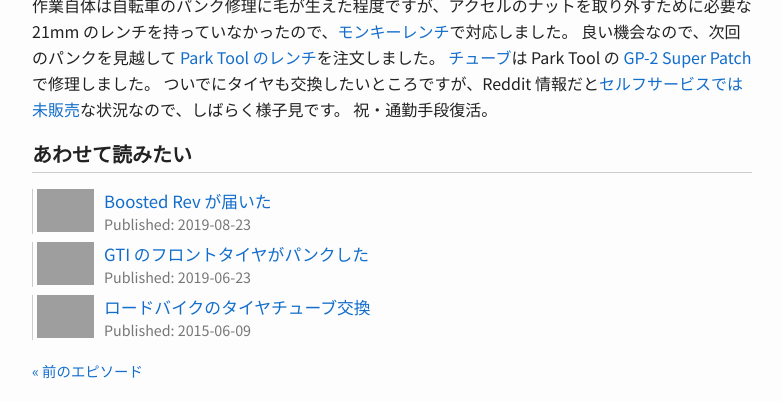
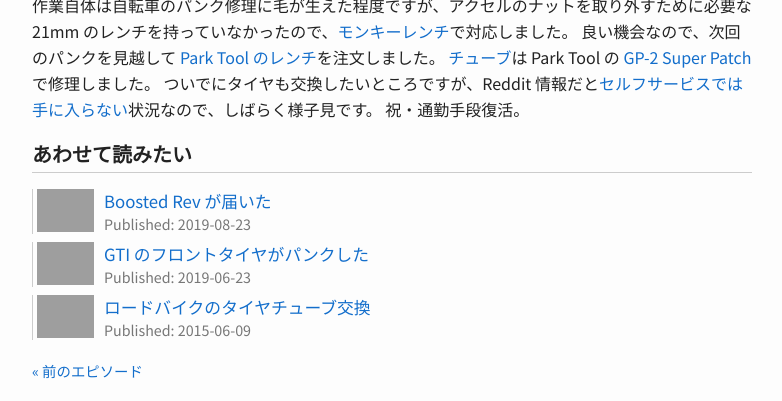
Before and after one commit to toru/ep.torumk.com, a Jekyll site: the page built from _posts/2019-12-04-boosted-rev-flat-repair.md, in a window 1280 px wide, cut to the strip 751-1152 px from the top of the page. Shown: the whole strip, without its empty margins (248-1030 px from the left). Built offline with Jekyll 4.4.1, drawn with Linux system fonts in a browser that asks for light colours; grey boxes are pictures that could not be loaded.

Commit message:
posts: fix a weird expression

```diff
--- a/_posts/2019-12-04-boosted-rev-flat-repair.md
+++ b/_posts/2019-12-04-boosted-rev-flat-repair.md
@@ -22,5 +22,5 @@
 作業自体は自転車のパンク修理に毛が生えた程度ですが、アクセルのナットを取り外すために必要な 21mm のレンチを持っていなかったので、[モンキーレンチ](https://ja.wikipedia.org/wiki/モンキーレンチ)で対応しました。
 良い機会なので、次回のパンクを見越して [Park Tool のレンチ](https://www.amazon.co.jp/dp/B005JASL98/?tag=amzntm-22)を注文しました。
 [チューブ](https://twitter.com/tmaesaka/status/1202321010768240640)は Park Tool の [GP-2 Super Patch](https://www.amazon.co.jp/dp/B07597N34L/?tag=amzntm-22) で修理しました。
-ついでにタイヤも交換したいところですが、Reddit 情報だと[セルフサービスでは未販売](https://www.reddit.com/r/boostedscooters/comments/e63itl/the_inevitable_has_happened_sooner_than_i_liked/f9rqrkc/)な状況なので、しばらく様子見です。
+ついでにタイヤも交換したいところですが、Reddit 情報だと[セルフサービスでは手に入らない](https://www.reddit.com/r/boostedscooters/comments/e63itl/the_inevitable_has_happened_sooner_than_i_liked/f9rqrkc/)状況なので、しばらく様子見です。
 祝・通勤手段復活。
```
